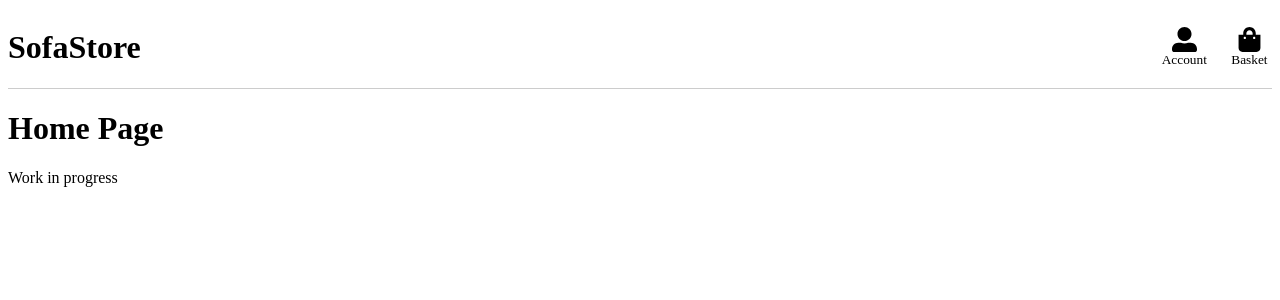
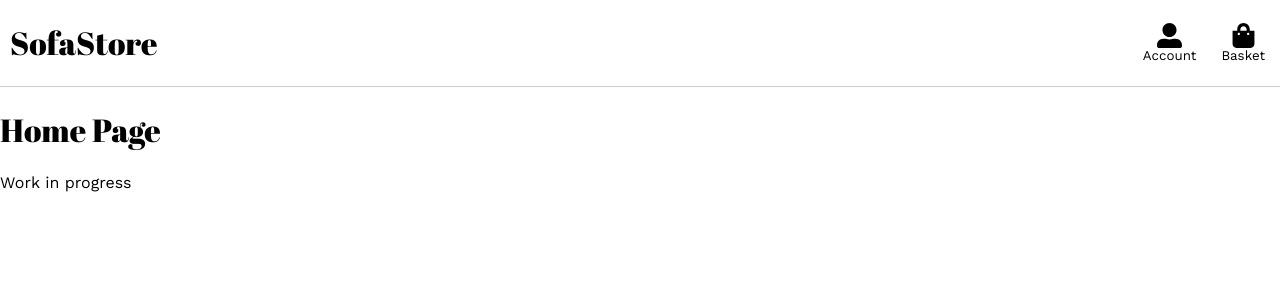
Before and after one commit to jacknevitt/serenity, a Next.js app: page / in a window 1280 px wide. Shown: the top 300 px of the page. Built offline with nearby package versions, Linux system fonts and the light colour scheme.

Commit message:
fix styles

```diff
--- a/components/Header/styles.ts
+++ b/components/Header/styles.ts
@@ -10,6 +10,8 @@ export const Container = styled.div`
   margin-left: auto;
   margin-right: auto;
   max-width: ${({ theme }): string => (theme?.breakpoints?.large ? `${theme.breakpoints.large}px` : 'auto')};
+  padding: 0 10px;
+  box-sizing: content-box;
 `;
 
 export const TopnavContainer = styled(Container)`
--- a/components/Layout/Layout.tsx
+++ b/components/Layout/Layout.tsx
@@ -1,5 +1,22 @@
 import Head from 'next/head';
+import { createGlobalStyle } from 'styled-components';
 import Header from '../Header/Header';
+
+const GlobalStyle = createGlobalStyle`
+  *, *::before, *::after {
+    box-sizing: border-box;
+  }
+  body {
+    padding: 0;
+    margin: 0;
+    font-family: 'Work Sans', sans-serif;
+    font-weight: 400;
+  }
+  h1,h2,h3,h4,h5,h6 {
+    font-family: 'Abril Fatface', cursive;
+    font-weight: 400;
+  }
+`;
 
 type Props = {
   children: React.ReactNode;
@@ -11,7 +28,12 @@ function Layout({ children, title = 'My Site' }: Props): React.ReactElement {
     <>
       <Head>
         <title>{title}</title>
+        <link
+          rel="stylesheet"
+          href="https://fonts.googleapis.com/css2?family=Abril+Fatface&family=Work+Sans&display=swap"
+        />
       </Head>
+      <GlobalStyle />
       <Header />
       {children}
     </>
--- a/package.json
+++ b/package.json
@@ -15,7 +15,7 @@
     "start": "next start",
     "test": "jest",
     "cypress:open": "cypress open",
-    "storybook": "start-storybook"
+    "storybook": "start-storybook -s ./public -p 9001"
   },
   "husky": {
     "hooks": {
```
